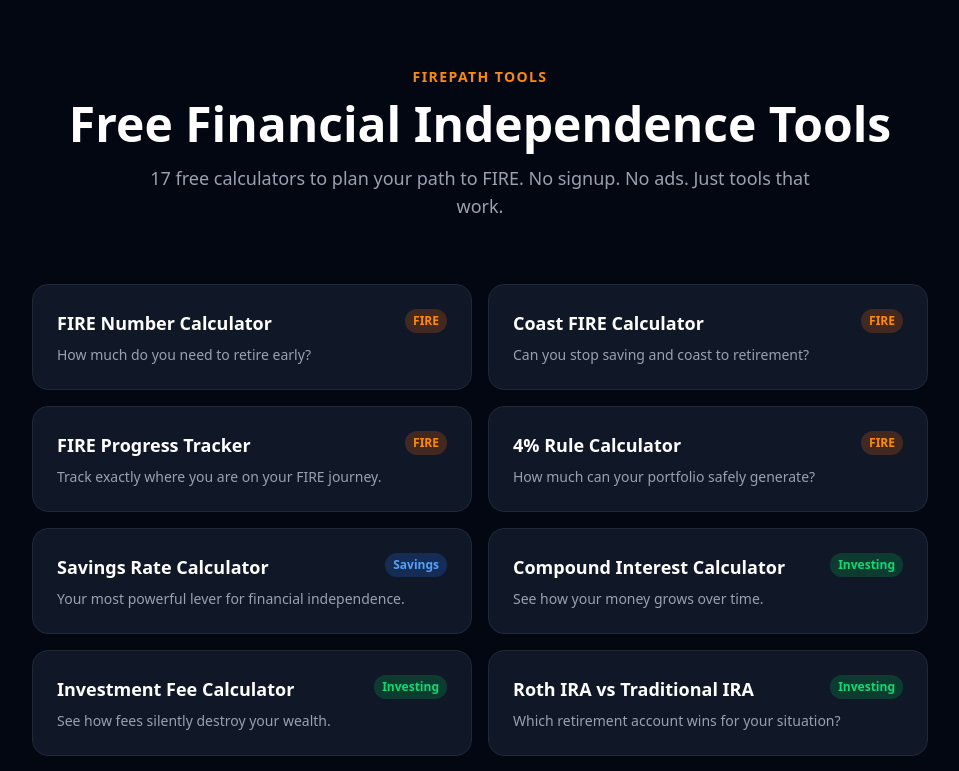
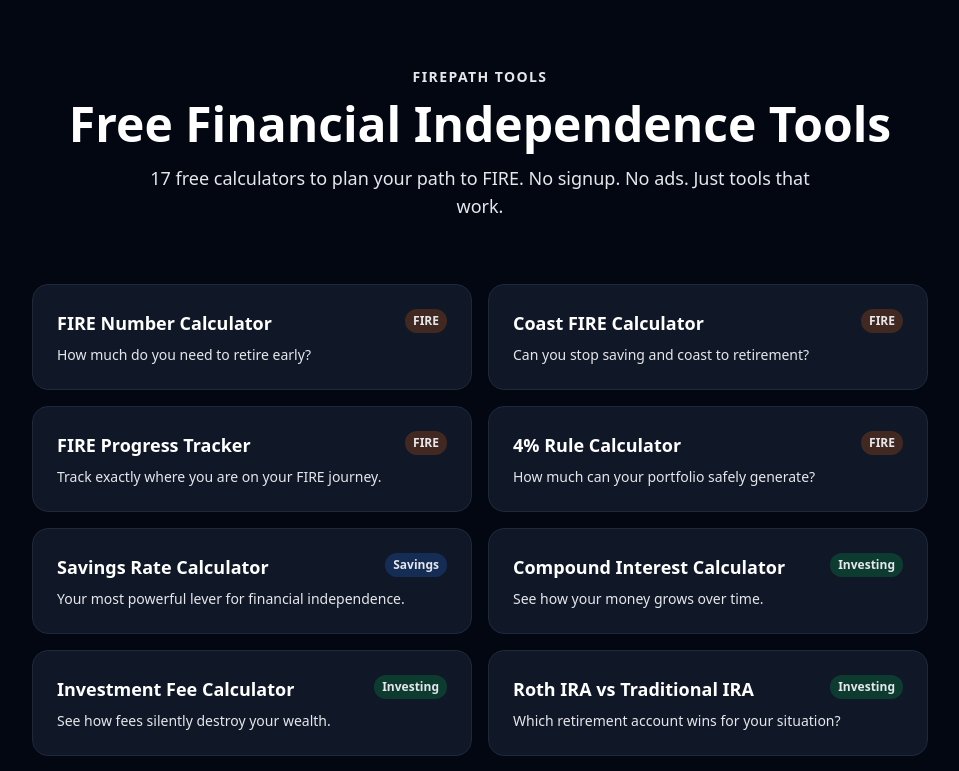
Before and after one commit to giraudsebastien79000-max/firepathtools, a Next.js app: page / in a window 1280 px wide. Shown: the top 771 px of the page, without its empty margins (160-1119 px from the left). Built offline with nearby package versions, Linux system fonts and the light colour scheme.

Commit message:
Fix text contrast on dark background

```diff
--- a/app/globals.css
+++ b/app/globals.css
@@ -1,2 +1,23 @@
 @import "tailwindcss";
 @plugin "@tailwindcss/typography";
+
+body {
+  background-color: #030712;
+  color: #f3f4f6;
+}
+
+h1, h2, h3, h4, h5, h6 {
+  color: #ffffff;
+}
+
+p, li, td, th, span, label {
+  color: #e5e7eb;
+}
+
+a {
+  color: #fb923c;
+}
+
+a:hover {
+  color: #f97316;
+}
```
